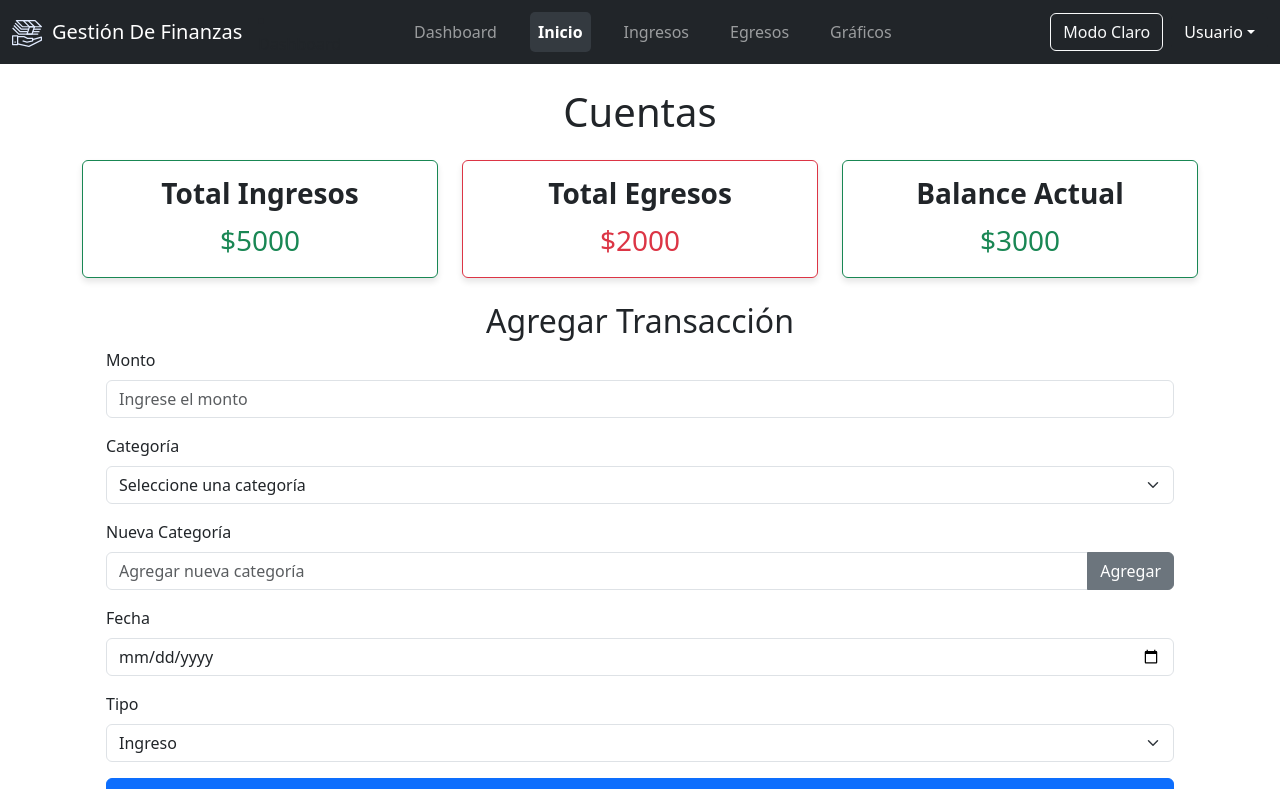
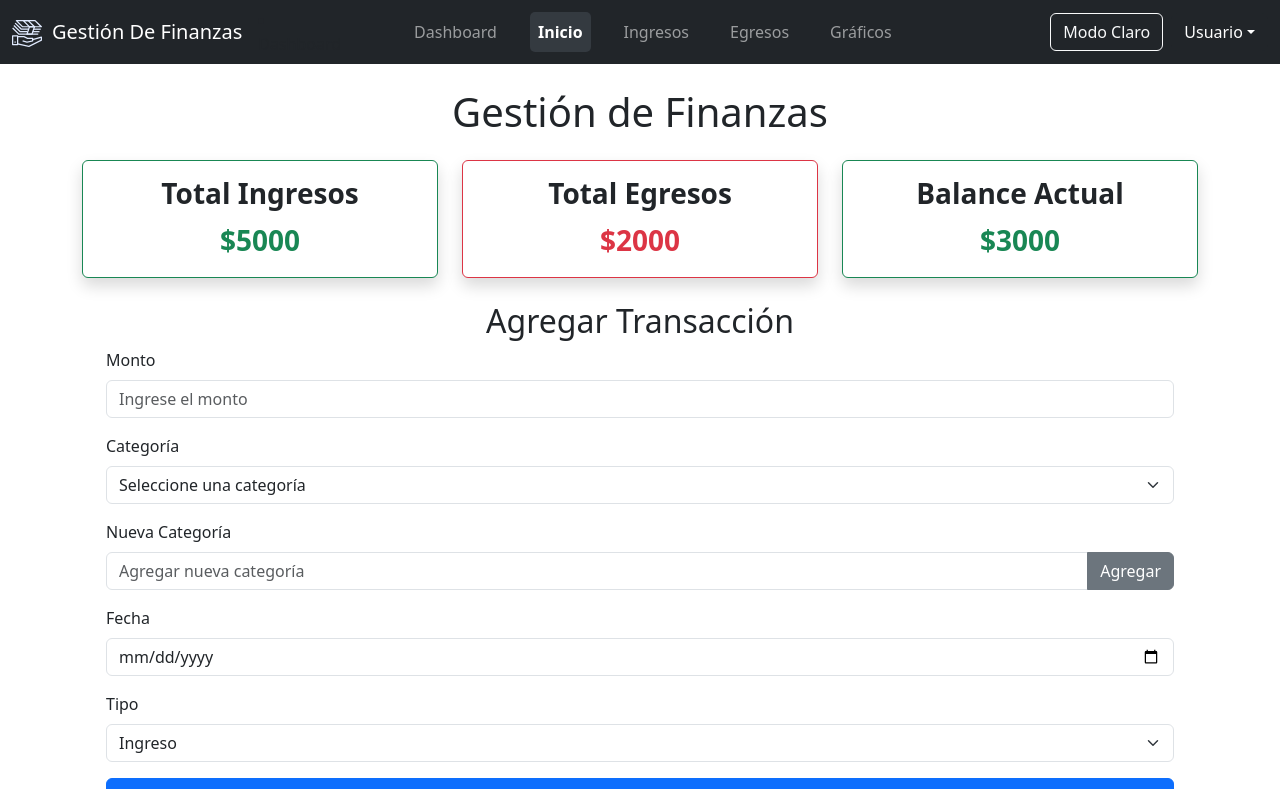
Before and after one commit to WildoFari/Finance-Tracker., a React (Create React App) app: page / in a window 1280 px wide. Shown: the top 789 px of the page. Built offline with nearby package versions, Linux system fonts and the light colour scheme.

Commit message:
improveremnt in Dashboard

```diff
--- a/src/components/Dashboard.js
+++ b/src/components/Dashboard.js
@@ -11,45 +11,52 @@ const Dashboard = () => {
 
     return (
         <div className="container my-4">
-            <h1 className="text-center mb-4">Cuentas</h1>
+            <h1 className="text-center mb-4">Gestión de Finanzas</h1>
+
             <div className="row text-center g-4">
                 <div className="col-md-4">
-                    <div className="card border-success">
+                    <div className="card shadow border-success">
                         <div className="card-body">
                             <h3 className="card-title">Total Ingresos</h3>
-                            <p className="card-text text-success fs-3">${ingresos}</p>
+                            <p className="card-text text-success fs-3 fw-bold">${ingresos}</p>
                         </div>
                     </div>
                 </div>
                 <div className="col-md-4">
-                    <div className="card border-danger">
+                    <div className="card shadow border-danger">
                         <div className="card-body">
                             <h3 className="card-title">Total Egresos</h3>
-                            <p className="card-text text-danger fs-3">${egresos}</p>
+                            <p className="card-text text-danger fs-3 fw-bold">${egresos}</p>
                         </div>
                     </div>
                 </div>
                 <div className="col-md-4">
-                    <div className={`card ${balance >= 0 ? 'border-success' : 'border-danger'}`}>
+                    <div className={`card shadow ${balance >= 0 ? 'border-success' : 'border-danger'}`}>
                         <div className="card-body">
                             <h3 className="card-title">Balance Actual</h3>
-                            <p className={`card-text fs-3 ${balance >= 0 ? 'text-success' : 'text-danger'}`}>
+                            <p className={`card-text fs-3 fw-bold ${balance >= 0 ? 'text-success' : 'text-danger'}`}>
                                 ${balance}
                             </p>
                         </div>
                     </div>
                 </div>
             </div>
-            <div className="container">
+
+            <div className="container mt-4">
                 <AddTransaction />
             </div>
-            <div className="container">
+
+            <div className="container mt-4">
                 <TransactionList />
             </div>
-            <div className="container">
+
+            <div className="container mt-4">
                 <TransactionTable />
             </div>
-            <IncomeExpenseChart ingresos={ingresos} egresos={egresos} />
+
+            <div className="container mt-4">
+                <IncomeExpenseChart ingresos={ingresos} egresos={egresos} />
+            </div>
         </div>
     );
 };
```
